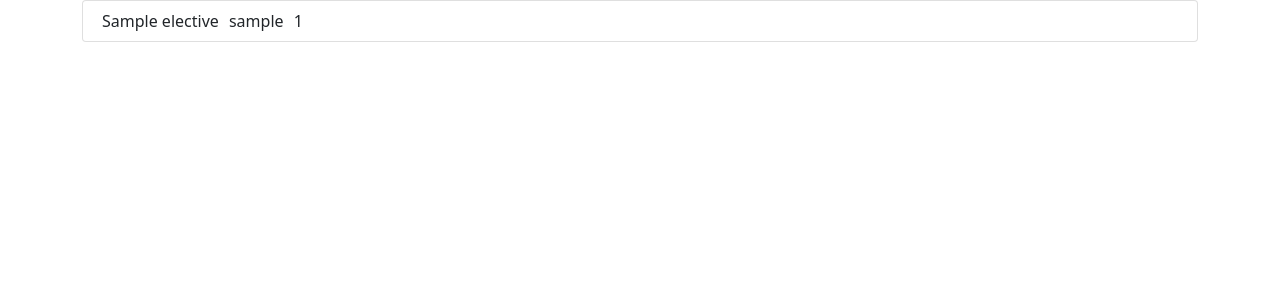
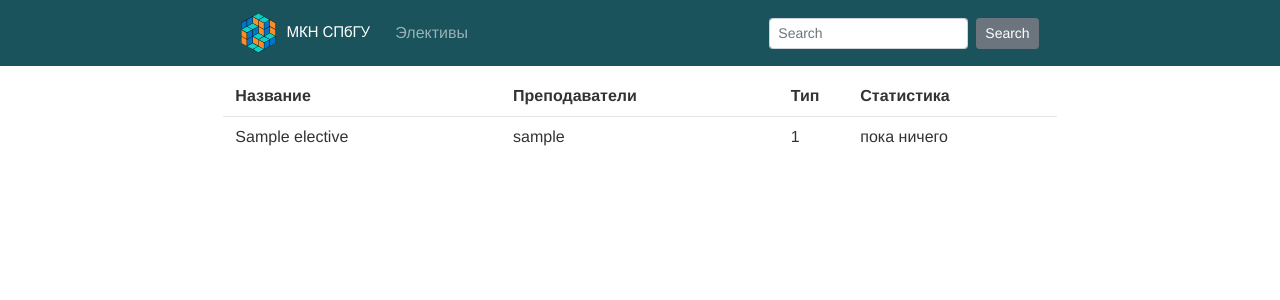
Before and after one commit to tamarinvs19/choosing_electives, a Django app: page /electives/ in a window 1280 px wide. Shown: the top 300 px of the page. Run offline with Django 3.2, Linux system fonts and the light colour scheme; tables that the repository leaves empty hold one stand-in row (values such as "Sample post").

Commit message:
add static and templates

```diff
--- /dev/null
+++ b/static/styles/main.css
@@ -0,0 +1,51 @@
+body {
+    font-family: "Helvetica Neue", Helvetica, Arial, sans-serif;
+    font-size: 12pt;
+    color: #333;
+    background-color: #fff;
+}
+
+#div-electives {
+    margin-top: 10px;
+    padding-left: 30px;
+    padding-right: 30px;
+}
+
+#div-electives > div.title-row {
+    padding: 8px 0;
+    font-weight: bold;
+}
+
+#div-electives > div > div.table-row {
+    padding: 8px 0;
+    border-top: 1px solid #e5e5e5;
+}
+
+
+
+
+table.electives {
+    width: 100%;
+    max-width: 100%;
+    background-color: #0000;
+    border-collapse: collapse;
+    border-spacing: 0;
+    font-size: 12pt;
+}
+
+table.electives > tbody > tr > td {
+    padding: 8px;
+    vertical-align: top;
+    border-top: 1px solid #e5e5e5;
+}
+
+table.electives > thead > tr > th {
+    padding: 8px;
+    vertical-align: top;
+}
+
+table.electives > tbody > tr.elective-description > td {
+    border: none;
+    color: #444;
+    font-size: 11pt;
+}
--- /dev/null
+++ b/static/styles/navbar.css
@@ -0,0 +1,7 @@
+.navbar-div {
+    background: #1A535C;
+}
+
+.nav-link {
+    color: white;
+}
--- /dev/null
+++ b/templates/base.html
@@ -0,0 +1,36 @@
+<!DOCTYPE html>
+<html lang="en">
+<head>
+    <meta charset="UTF-8">
+    {% load static %}
+
+    <title>{% block head_title %}{% endblock %}</title>
+
+    {% block extra_head %} {% endblock %}
+
+    <link href="https://cdn.jsdelivr.net/npm/bootstrap@5.0.2/dist/css/bootstrap.min.css" rel="stylesheet" integrity="sha384-EVSTQN3/azprG1Anm3QDgpJLIm9Nao0Yz1ztcQTwFspd3yD65VohhpuuCOmLASjC" crossorigin="anonymous">
+    <script src="https://cdn.jsdelivr.net/npm/bootstrap@5.0.2/dist/js/bootstrap.bundle.min.js" integrity="sha384-MrcW6ZMFYlzcLA8Nl+NtUVF0sA7MsXsP1UyJoMp4YLEuNSfAP+JcXn/tWtIaxVXM" crossorigin="anonymous"></script>
+
+    <link rel="icon" href="{% static 'favicon-mkn.png' %}" type="image/x-icon">
+    <link rel="stylesheet" type='text/css' href="{% static 'styles/main.css' %}">
+    <link rel="stylesheet" type='text/css' href="{% static 'styles/navbar.css' %}">
+
+    {% block extra_styles %} {% endblock %}
+
+</head>
+<body>
+    {% block navbar %}
+            <div class="navbar-div">
+                <div class="row">
+                    <div class="col-md-8 offset-md-2">
+                        {% include "navbar.html"%}
+                    </div>
+                </div>
+            </div>
+    {% endblock %}
+
+    {% block body %} {% endblock %}
+
+    {% block extra_body %} {% endblock %}
+</body>
+</html>
--- a/templates/electives/elective_list.html
+++ b/templates/electives/elective_list.html
@@ -1,25 +1,52 @@
-<!DOCTYPE html>
-<html>
-	<head>
-		<meta charset="UTF-8" />
-		<meta name="viewport" content="width=device-width" />
-		<title>Elective_list</title>
-		<link href="https://cdn.jsdelivr.net/npm/bootstrap@5.0.2/dist/css/bootstrap.min.css" rel="stylesheet" integrity="sha384-EVSTQN3/azprG1Anm3QDgpJLIm9Nao0Yz1ztcQTwFspd3yD65VohhpuuCOmLASjC" crossorigin="anonymous">
-		{% load static %}
-	</head>
-	<body>
-		<div class="container-md">
-			<div id="div-electives" class="col">
-			<ul class="elective-list list-group">
-				{% for elective in electives %}
-					<li class="list-group-item">
-						<span style="width:40%;margin:12px 3px">{{elective.name}}        </span>
-						<span style="width:40%;margin:12px 3px">{{elective.text_teacher}}</span>
-						<span style="width:20%;margin:12px 3px">{{elective.credit_unit}} </span>
-					</li>
-				{% endfor %}
-			</ul>
-			</div>
-		</div>
-	</body>
-</html>
+{% extends "base.html" %}
+{% block head_title %}
+    Elective list
+{% endblock %}
+
+{% block body %}
+<div class="row">
+    <div id="div-electives" class="col-md-8 offset-md-2">
+        <div class="row title-row">
+            <div class="col-4">Название</div>
+            <div class="col-4">Преподаватели</div>
+            <div class="col-1">Тип</div>
+            <div class="col-3">Статистика</div>
+        </div>
+        <div class="accordion" id="accordionElectives">
+            {% for elective in electives %}
+            <div class="row table-row">
+                <div class="col-4">{{ elective.name }}</div>
+                <div class="col-4">{{ elective.text_teacher }}</div>
+                <div class="col-1">{{ elective.credit_unit }}</div>
+                <div class="col-3">пока ничего</div>
+            </div>
+            {% endfor %}
+        </div>
+{#        <table class="electives">#}
+{#            <thead>#}
+{#            <tr>#}
+{#                <th>Название</th>#}
+{#                <th>Преподаватели</th>#}
+{#                <th>Тип</th>#}
+{#                <th>Статистика</th>#}
+{#            </tr>#}
+{#            </thead>#}
+{#            <tbody>#}
+{#                {% for elective in electives %}#}
+{#                    <tr>#}
+{#                        <td>{{elective.name}}</td>#}
+{#                        <td>{{elective.text_teacher}}</td>#}
+{#                        <td>{{elective.credit_unit}} </td>#}
+{#                        <td>пока ничего</td>#}
+{#                    </tr>#}
+{#                    <tr class="elective-description">#}
+{#                    <td>#}
+{#                        {{ elective.description }}#}
+{#                    </td>#}
+{#                    </tr>#}
+{#                {% endfor %}#}
+{#            </tbody>#}
+{#        </table>#}
+    </div>
+</div>
+{% endblock %}
--- /dev/null
+++ b/templates/navbar.html
@@ -0,0 +1,21 @@
+<nav class="navbar navbar-expand-lg navbar-dark">
+  <div class="container-fluid">
+    <a class="navbar-brand" href="/">
+        <img src="/static/logo-mkn.svg" alt="МКН СПбГУ">
+    </a>
+    <button class="navbar-toggler" type="button" data-bs-toggle="collapse" data-bs-target="#navbarSupportedContent" aria-controls="navbarSupportedContent" aria-expanded="false" aria-label="Toggle navigation">
+      <span class="navbar-toggler-icon"></span>
+    </button>
+    <div class="collapse navbar-collapse" id="navbarSupportedContent">
+      <ul class="navbar-nav me-auto mb-2 mb-lg-0">
+        <li class="nav-item">
+          <a class="nav-link" aria-current="page" href="/electives">Элективы</a>
+        </li>
+      </ul>
+      <form class="d-flex">
+        <input class="form-control me-2 btn-sm" type="search" placeholder="Search" aria-label="Search">
+        <button class="btn btn-secondary btn-sm" type="submit">Search</button>
+      </form>
+    </div>
+  </div>
+</nav>
```
Also changed, not shown: static/favicon-mkn.png (added), static/logo-mkn.svg (added), 1 other file.
